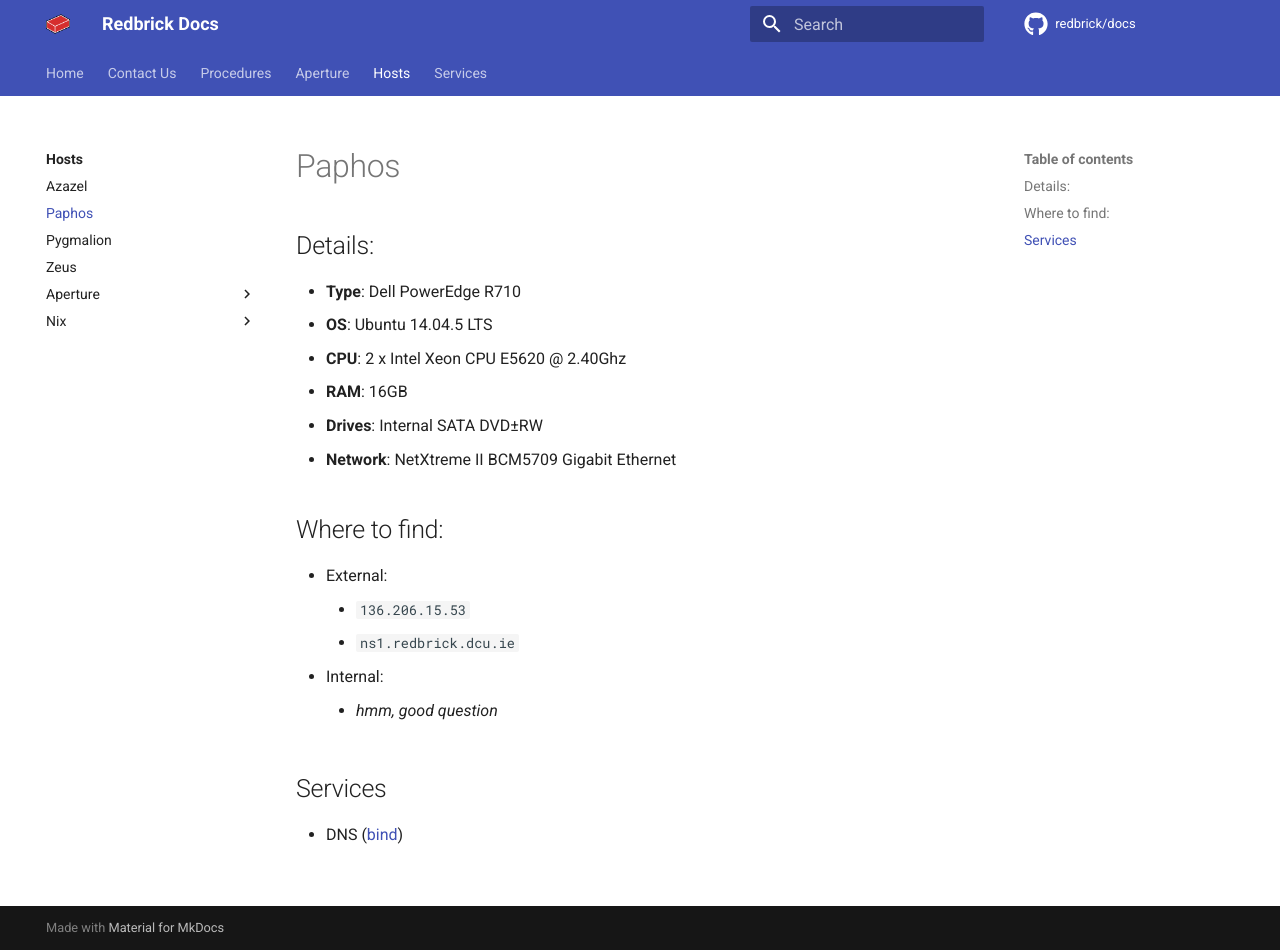
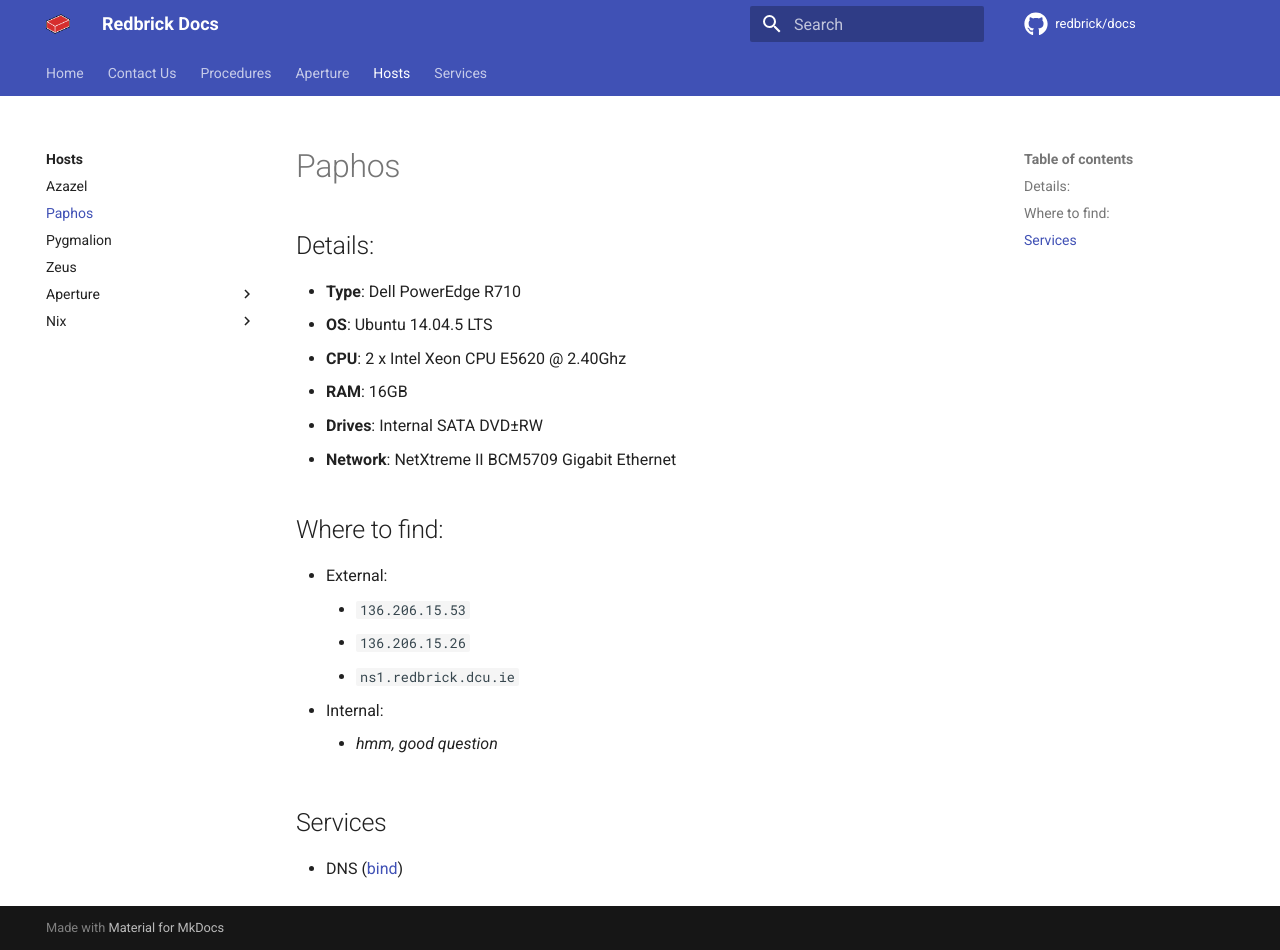
Before and after one commit to redbrick/docs, an MkDocs documentation site: the page built from docs/hosts/paphos.md, in a window 1280 px wide and 950 px high. Built offline with MkDocs 1.6.1 and Material for MkDocs 9.7.7, drawn with Linux system fonts in a browser that asks for light colours; comment, search, counter and statistics services are not loaded.

Commit message:
add missing ip for paphos

```diff
--- a/docs/hosts/paphos.md
+++ b/docs/hosts/paphos.md
@@ -11,6 +11,7 @@
 ## Where to find:
 - External:
 	- `136.206.15.53`
+	- `136.206.15.26`
 	- `ns1.redbrick.dcu.ie`
 - Internal:
 	- *hmm, good question*
```
